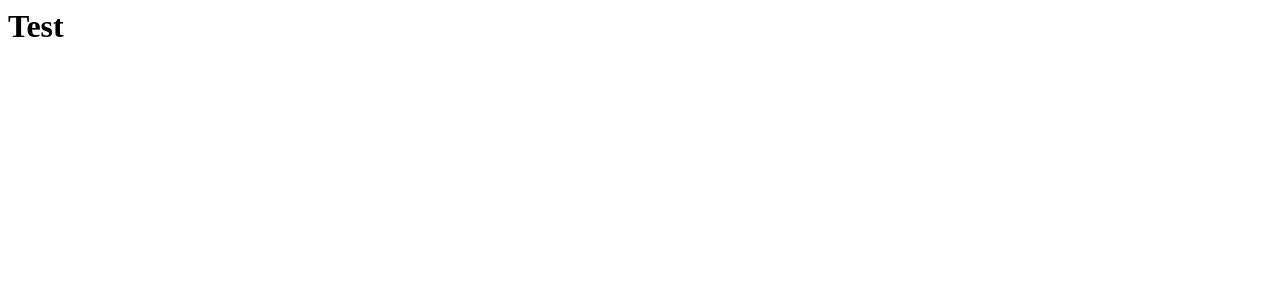
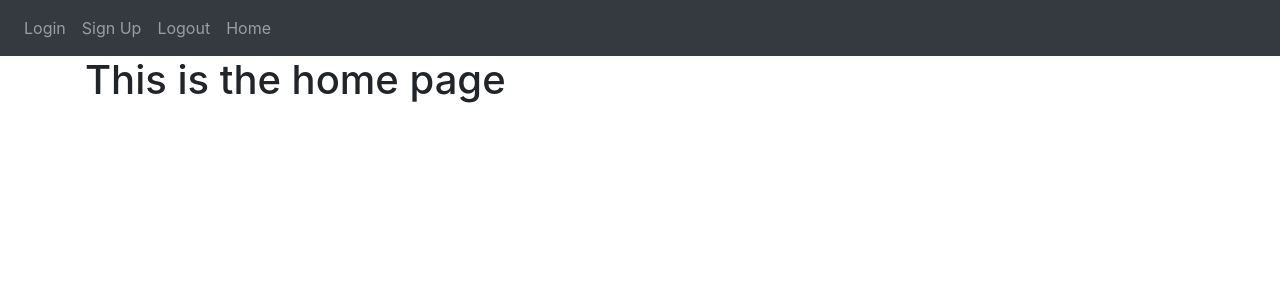
Before and after one commit to snaker938/flask-website, a Flask app: page / in a window 1280 px wide. Before the commit the part shown is almost empty. Shown: the top 300 px of the page. Run offline with Flask 2, Linux system fonts and the light colour scheme; some libraries are stand-ins or nearby versions.

Commit message:
Added some life to the homepage
Added simple nav bar to the home page- in hopes to expand their content later on!

```diff
--- a/website/templates/base.html
+++ b/website/templates/base.html
@@ -15,16 +15,28 @@
       href="https://stackpath.bootstrapcdn.com/font-awesome/4.7.0/css/font-awesome.min.css"
       crossorigin="anonymous"
     />
-    <title>{% block title%}Home{% endblock %}</title>
+    <title>{% block title %}Home{% endblock %}</title>
   </head>
   <body>
-
     <nav class="navbar navbar-expand-lg navbar-dark bg-dark">
-      <button cllass="navbar-toggle" type="button" data-toggle="collapse" data-target="#navbar">
-        <span class="navbar-toggle-icon"></span>
+      <button
+        class="navbar-toggler"
+        type="button"
+        data-toggle="collapse"
+        data-target="#navbar"
+      >
+        <span class="navbar-toggler-icon"></span>
       </button>
+      <div class="collapse navbar-collapse" id="navbar">
+        <div class="navbar-nav">
+          <a class="nav-item nav-link" id="login" href="/login">Login</a>
+          <a class="nav-item nav-link" id="signUp" href="/sign-up">Sign Up</a>
+          <a class="nav-item nav-link" id="logout" href="/logout">Logout</a>
+          <a class="nav-item nav-link" id="home" href="/">Home</a>
+        </div>
+      </div>
     </nav>
-
+    <div class="container">{% block content %} {% endblock %}</div>
 
     <script
       src="https://code.jquery.com/jquery-3.2.1.slim.min.js"
@@ -46,6 +58,5 @@
       type="text/javascript"
       src="{{ url_for('static', filename='index.js') }}"
     ></script>
-
   </body>
 </html>
--- /dev/null
+++ b/website/templates/home.html
@@ -0,0 +1,4 @@
+{% extends "base.html" %} {% block title %}Change{% endblock %} {% block content
+%}
+<h1>This is the home page</h1>
+{% endblock %}
--- a/website/views.py
+++ b/website/views.py
@@ -1,8 +1,8 @@
-from flask import Blueprint
+from flask import Blueprint, render_template
 
 views = Blueprint('views', __name__)
 
 
 @views.route('/')
 def home():
-    return "<h1>Test</h1>"
+    return render_template("home.html")
```
